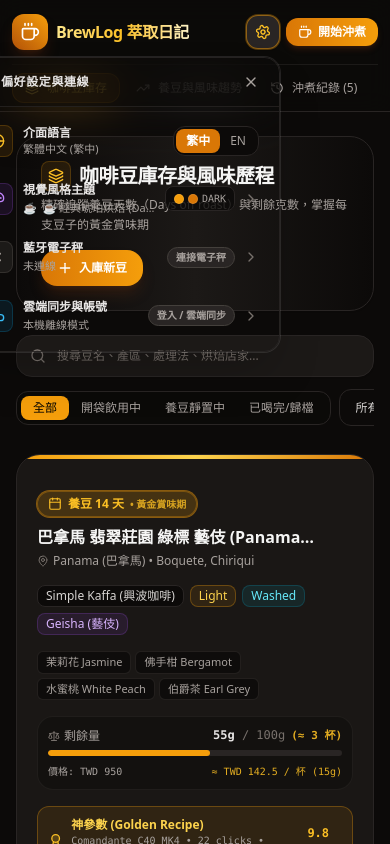
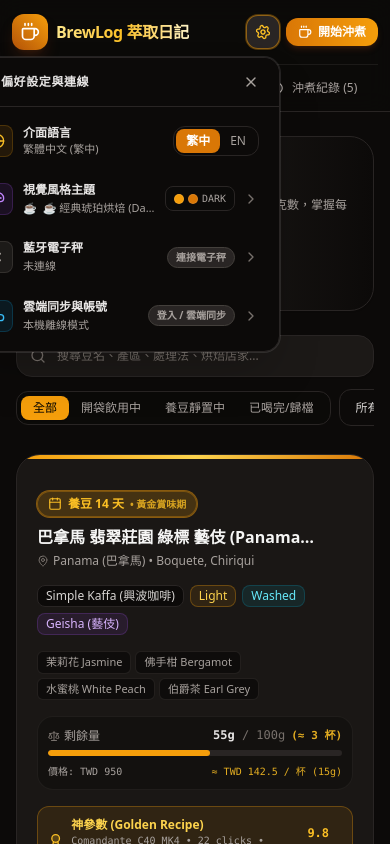
Before and after one commit to yeugeneu/pour-over-logs, a React (Vite) app: page / in a window 390 px wide. Both pictures are taken after a click on the button "設定". Shown: the top 844 px of the page. Built offline with nearby package versions, Linux system fonts and the light colour scheme; no server answers.

Commit message:
Fix mobile settings panel readability

```diff
--- a/src/components/layout/SettingsDropdown.tsx
+++ b/src/components/layout/SettingsDropdown.tsx
@@ -123,9 +123,9 @@ export const SettingsDropdown: React.FC = () => {
 
       {/* Dropdown Menu Popover */}
       {isOpen && (
-        <div className="absolute right-0 top-full mt-2 w-80 sm:w-92 z-50 bg-stone-900/98 backdrop-blur-xl border border-stone-800/90 rounded-2xl shadow-2xl overflow-hidden ring-1 ring-white/10 animate-in fade-in slide-in-from-top-2 duration-150">
+        <div className="absolute right-0 top-full mt-2 w-80 sm:w-92 z-50 isolate bg-stone-950 border border-stone-800 rounded-2xl shadow-2xl overflow-hidden ring-1 ring-white/10 animate-in fade-in slide-in-from-top-2 duration-150">
           {/* Header */}
-          <div className="flex items-center justify-between px-4 py-3 bg-stone-950/60 border-b border-stone-800/80">
+          <div className="flex items-center justify-between px-4 py-3 bg-stone-950 border-b border-stone-800">
             <div className="flex items-center space-x-2 text-stone-200">
               <Settings className="w-4 h-4 text-amber-400" />
               <span className="font-semibold text-xs tracking-wider uppercase">
```
